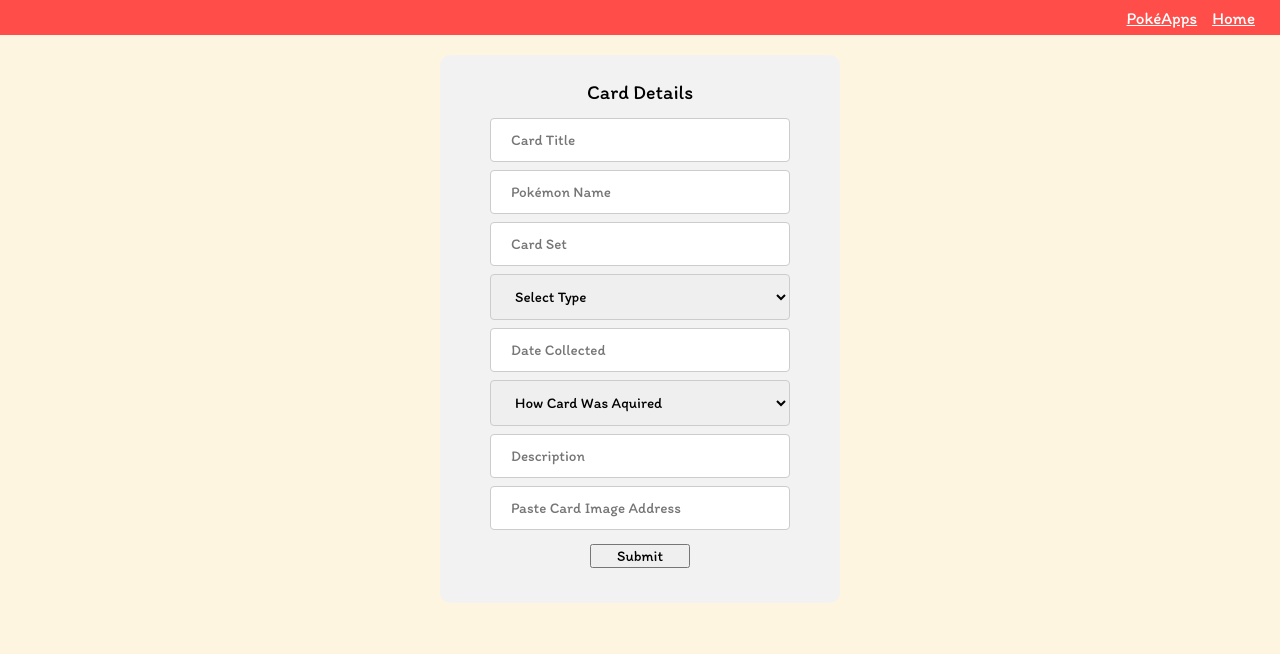
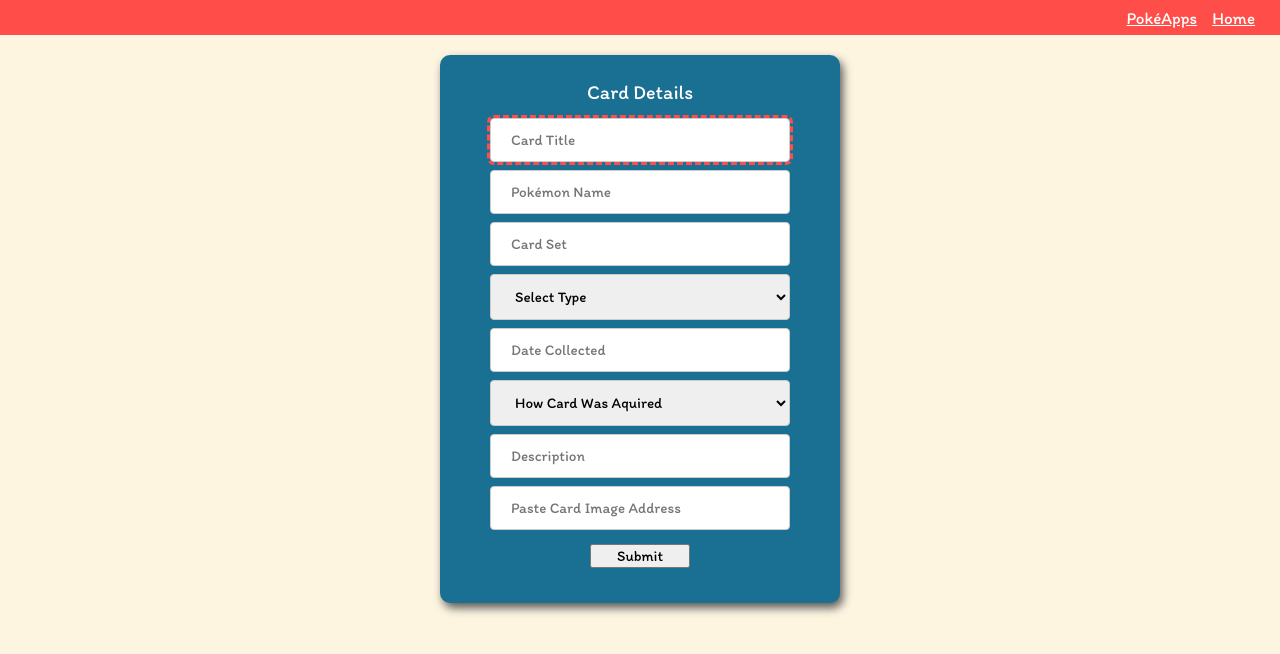
Before and after one commit to Bri-Gonzalez/PokeBinder, a React (Create React App) app in the folder client/: page /add in a window 1280 px wide. Shown: the top 654 px of the page. Built offline with nearby package versions, Linux system fonts and the light colour scheme; no server answers; a web font is replaced by a local one.

Commit message:
added autoFocus and CSS to form

```diff
--- a/client/public/index.html
+++ b/client/public/index.html
@@ -2,12 +2,12 @@
 <html lang="en">
   <head>
     <meta charset="utf-8" />
-    <link rel="icon" href="%PUBLIC_URL%/favicon.ico" />
+    <link rel="icon" href="%PUBLIC_URL%/pikachu.png" />
     <meta name="viewport" content="width=device-width, initial-scale=1" />
     <meta name="theme-color" content="#000000" />
     <meta
-      name="description"
-      content="Web site created using create-react-app"
+      name="PokéBinder"
+      content="Display your Pokémon Card collection!"
     />
     <link href="https://fonts.googleapis.com/css2?family=Boogaloo&family=Itim&family=Nunito&display=swap"
     rel="stylesheet">
@@ -26,7 +26,7 @@
       work correctly both with client-side routing and a non-root public URL.
       Learn how to configure a non-root public URL by running `npm run build`.
     -->
-    <title>React App</title>
+    <title>PokéBinder</title>
   </head>
   <body>
     <noscript>You need to enable JavaScript to run this app.</noscript>
--- a/client/src/components/CardDetails.css
+++ b/client/src/components/CardDetails.css
@@ -1,7 +1,3 @@
-/* body {
-  min-height: 100vh;
-} */
-
 .details-title {
   background-color: #ff4e4a;
   color: white;
@@ -15,6 +11,7 @@
 .pokemon-card-container {
   width: 600px;
   background-color: #c4efff;
+  /* background-color: #ffea7b; */
   margin: auto;
   padding: 30px 15px 30px 30px;
   border-radius: 20px;
--- a/client/src/components/Form.css
+++ b/client/src/components/Form.css
@@ -1,5 +1,5 @@
 .form-container {
-  background-color: #f2f2f2;
+  background-color: #197092;
   width: 350px;
   margin: 20px auto;
   display: flex;
@@ -7,12 +7,26 @@
   align-items: center;
   padding: 25px;
   border-radius: 10px;
+  box-shadow: 3px 5px 10px rgb(89, 89, 89);
+}
+
+input:focus {
+  /* background-color: #fef8d9; */
+  outline-width: 3px;
+  outline-style: dashed;
+  outline-color: #ff4e4a;
+}
+
+.form-container:hover {
+  transform: scale(1.1);
+  box-shadow: 3px 5px 10px rgb(89, 89, 89);
 }
 
 .form-title {
   font-family: "itim", sans-serif;
   font-size: 20px;
   margin: 0 0 10px 0;
+  color: white;
 }
 
 input[type="text"],
--- a/client/src/components/Form.jsx
+++ b/client/src/components/Form.jsx
@@ -7,6 +7,7 @@ function Form(props) {
         <p className="form-title">Card Details</p>
         <input
           type="text"
+          autoFocus
           value={props.title}
           placeholder="Card Title"
           onChange={(e) => props.setTitle(e.target.value)}
--- a/client/src/components/Home.css
+++ b/client/src/components/Home.css
@@ -70,10 +70,14 @@
   display: flex;
   justify-content: center;
   align-items: center;
+  /* border: 2px solid black; */
 }
 
 .plus-button {
   color: black;
+  border: 2px solid rgb(0, 0, 0);
+  border-radius: 50%;
+  padding: 5px;
 }
 
 .plus-button:hover {
--- a/client/src/components/Home.jsx
+++ b/client/src/components/Home.jsx
@@ -4,7 +4,6 @@ import { Link } from "react-router-dom";
 import { fetchCardImages } from "../services";
 import { FontAwesomeIcon } from "@fortawesome/react-fontawesome";
 import { faPlus } from "@fortawesome/free-solid-svg-icons";
-// import Image from "react-bootstrap/Image";
 
 
 function Home() {
@@ -22,7 +21,7 @@ function Home() {
       <h1 className="home-title">PokéBinder</h1>
       <div className="plus-btn-container">
         <Link to="/add">
-          <FontAwesomeIcon icon={faPlus} size="2x" className="plus-button"/>
+          <FontAwesomeIcon icon={faPlus} size="lg" className="plus-button"/>
         </Link>
       </div>
       <div className="home-container">
```
Also changed, not shown: client/src/components/Navbar.jsx (+0 -7 lines), client/public/pikachu.png (added), 1 other file (tests, documents, lock files or other folders).
